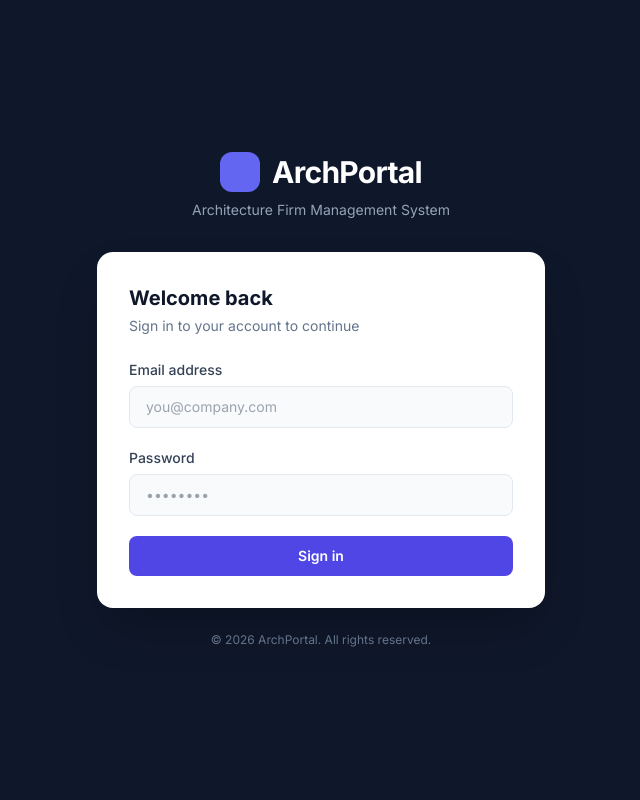
After one commit to Chaitanya-Virani/archportal, a FastAPI app: template app/templates/login.html in a window 1280 px wide. The commit adds this page. Shown: the whole page, without its empty margins (319-959 px from the left). Run offline with FastAPI, Linux system fonts and the light colour scheme; the template is opened without the code that fills it, so the values that code supplies are empty; parts of the project's set-up code (start-up, migrations or seed data) failed here and were passed over; some libraries are stand-ins or nearby versions.

Commit message:
debugged

```diff
--- a/app/api/billing.py
+++ b/app/api/billing.py
@@ -1,9 +1,8 @@
 from fastapi import APIRouter, Depends, HTTPException, Request, Form
-from fastapi.templating import Jinja2Templates
 from fastapi.responses import HTMLResponse
 from app.core.security import get_current_user, role_required
 from app.core.supabase import supabase
-from app.main import templates
+from app.core.templates import templates
 from datetime import date
 
 router = APIRouter(prefix="/billing", tags=["billing"])
--- a/app/api/dashboard.py
+++ b/app/api/dashboard.py
@@ -1,9 +1,8 @@
 from fastapi import APIRouter, Depends, HTTPException, Request
-from fastapi.templating import Jinja2Templates
 from fastapi.responses import HTMLResponse
 from app.core.security import get_current_user
 from app.core.supabase import supabase
-from app.main import templates
+from app.core.templates import templates
 
 router = APIRouter(prefix="/dashboard", tags=["dashboard"])
 
--- a/app/api/employees.py
+++ b/app/api/employees.py
@@ -1,9 +1,8 @@
 from fastapi import APIRouter, Depends, HTTPException, Request, Form
-from fastapi.templating import Jinja2Templates
 from fastapi.responses import HTMLResponse
 from app.core.security import get_current_user, role_required
 from app.core.supabase import supabase
-from app.main import templates
+from app.core.templates import templates
 
 router = APIRouter(prefix="/employees", tags=["employees"])
 
--- a/app/api/projects.py
+++ b/app/api/projects.py
@@ -1,9 +1,8 @@
 from fastapi import APIRouter, Depends, HTTPException, Request, Form
-from fastapi.templating import Jinja2Templates
 from fastapi.responses import HTMLResponse
 from app.core.security import get_current_user, role_required
 from app.core.supabase import supabase
-from app.main import templates
+from app.core.templates import templates
 
 router = APIRouter(prefix="/projects", tags=["projects"])
 
--- /dev/null
+++ b/app/core/templates.py
@@ -0,0 +1,4 @@
+from fastapi.templating import Jinja2Templates
+
+# Initialize templates here to avoid circular imports with main.py
+templates = Jinja2Templates(directory="app/templates")
--- a/app/main.py
+++ b/app/main.py
@@ -1,20 +1,18 @@
 from fastapi import FastAPI, Request, Depends
 from fastapi.staticfiles import StaticFiles
-from fastapi.templating import Jinja2Templates
-from fastapi.responses import HTMLResponse
+from fastapi.responses import HTMLResponse, RedirectResponse
 from app.core.config import settings
-from app.api import accounts, employees, projects, billing, dashboard
-from app.core.security import get_current_user
+from app.core.templates import templates
+from app.core.security import get_current_user_optional
 
 app = FastAPI(title="ArchPortal Management System")
 
 # Mount static files
 app.mount("/static", StaticFiles(directory="app/static"), name="static")
 
-# Setup templates
-templates = Jinja2Templates(directory="app/templates")
+# Import and include routers AFTER app is created to avoid circular imports
+from app.api import accounts, employees, projects, billing, dashboard
 
-# Include Routers
 app.include_router(accounts.router)
 app.include_router(employees.router)
 app.include_router(projects.router)
@@ -22,7 +20,9 @@ app.include_router(billing.router)
 app.include_router(dashboard.router)
 
 @app.get("/", response_class=HTMLResponse)
-async def root(request: Request, user = Depends(get_current_user)):
+async def root(request: Request, user = Depends(get_current_user_optional)):
+    if not user:
+        return RedirectResponse(url="/accounts/login", status_code=302)
     return templates.TemplateResponse("dashboard.html", {
         "request": request,
         "user": user,
--- a/app/templates/base.html
+++ b/app/templates/base.html
@@ -37,7 +37,7 @@
                 </a>
             </nav>
             <div class="p-4 border-t border-slate-800">
-                <a href="/accounts/logout" class="flex items-center px-4 py-3 rounded-lg transition-all hover:bg-slate-800 text-slate-400 hover:text-white">
+                <a href="/accounts/logout" class="flex items-center px-4 py-3 rounded-lg transition-all hover:bg-slate-800 text-slate-400 hover:text-white" id="logout-link">
                     <span>Logout</span>
                 </a>
             </div>
@@ -53,8 +53,8 @@
                 </div>
                 <div class="flex items-center gap-4">
                     <div class="text-right">
-                        <p class="text-sm font-medium">{{ user.full_name if user else 'Guest' }}</p>
-                        <p class="text-xs text-slate-500">{{ user.role if user else 'No Role' }}</p>
+                        <p class="text-sm font-medium">{{ user.user_metadata.full_name if user and user.user_metadata else (user.email if user else 'Guest') }}</p>
+                        <p class="text-xs text-slate-500">{{ user.user_metadata.role if user and user.user_metadata and user.user_metadata.role else 'Member' }}</p>
                     </div>
                     <div class="w-10 h-10 bg-slate-200 rounded-full overflow-hidden">
                         <img src="{{ user.avatar_url if user else 'https://via.placeholder.com/40' }}" alt="User Avatar">
--- a/app/templates/employee_detail.html
+++ b/app/templates/employee_detail.html
@@ -52,7 +52,7 @@
 
             <!-- Admin Actions -->
             <div class="flex flex-col gap-3">
-                {% if user.role == 'ADMIN' %}
+                {% if user.user_metadata and user.user_metadata.role == 'ADMIN' %}
                 <button class="flex items-center justify-center gap-2 bg-primary text-on-primary py-3 px-6 rounded-lg font-body-md font-semibold hover:bg-primary-container transition-all active:scale-[0.98]">
                     <span class="material-symbols-outlined text-xl">edit</span>
                     Edit Employee
--- /dev/null
+++ b/app/templates/login.html
@@ -0,0 +1,58 @@
+<!DOCTYPE html>
+<html lang="en">
+<head>
+    <meta charset="UTF-8">
+    <meta name="viewport" content="width=device-width, initial-scale=1.0">
+    <title>Login — ArchPortal</title>
+    <script src="https://cdn.tailwindcss.com"></script>
+    <link href="https://fonts.googleapis.com/css2?family=Inter:wght@400;500;600;700&display=swap" rel="stylesheet">
+    <style>
+        body { font-family: 'Inter', sans-serif; }
+    </style>
+</head>
+<body class="bg-slate-900 flex items-center justify-center min-h-screen">
+    <div class="w-full max-w-md mx-4">
+        <!-- Logo -->
+        <div class="text-center mb-8">
+            <div class="inline-flex items-center gap-3 mb-2">
+                <div class="w-10 h-10 bg-indigo-500 rounded-xl"></div>
+                <span class="text-3xl font-bold text-white tracking-tight">ArchPortal</span>
+            </div>
+            <p class="text-slate-400 text-sm">Architecture Firm Management System</p>
+        </div>
+
+        <!-- Login Card -->
+        <div class="bg-white rounded-2xl shadow-2xl p-8">
+            <h2 class="text-xl font-bold text-slate-900 mb-1">Welcome back</h2>
+            <p class="text-slate-500 text-sm mb-6">Sign in to your account to continue</p>
+
+            {% if error %}
+            <div class="bg-red-50 border border-red-200 text-red-700 px-4 py-3 rounded-lg mb-6 text-sm">
+                {{ error }}
+            </div>
+            {% endif %}
+
+            <form method="post" action="/accounts/login" class="space-y-5">
+                <div>
+                    <label for="email" class="block text-sm font-medium text-slate-700 mb-1.5">Email address</label>
+                    <input type="email" id="email" name="email" required
+                        class="w-full px-4 py-2.5 border border-slate-200 rounded-lg text-sm focus:outline-none focus:ring-2 focus:ring-indigo-500 focus:border-transparent bg-slate-50"
+                        placeholder="you@company.com">
+                </div>
+                <div>
+                    <label for="password" class="block text-sm font-medium text-slate-700 mb-1.5">Password</label>
+                    <input type="password" id="password" name="password" required
+                        class="w-full px-4 py-2.5 border border-slate-200 rounded-lg text-sm focus:outline-none focus:ring-2 focus:ring-indigo-500 focus:border-transparent bg-slate-50"
+                        placeholder="••••••••">
+                </div>
+                <button type="submit"
+                    class="w-full bg-indigo-600 hover:bg-indigo-700 text-white font-semibold py-2.5 px-4 rounded-lg transition-colors text-sm">
+                    Sign in
+                </button>
+            </form>
+        </div>
+
+        <p class="text-center text-slate-500 text-xs mt-6">&copy; 2026 ArchPortal. All rights reserved.</p>
+    </div>
+</body>
+</html>
--- a/app/templates/project_detail.html
+++ b/app/templates/project_detail.html
@@ -162,7 +162,7 @@
                         <span class="px-2 py-0.5 rounded bg-primary/10 text-primary font-label-md">{{ architect.role }}</span>
                     </li>
                     {% endfor %}
-                </ul_ la-outline-variant
+                </ul>
             </section>
         </div>
     </div>
--- a/requirements.txt
+++ b/requirements.txt
@@ -4,3 +4,4 @@ supabase
 jinja2
 python-multipart
 pydantic-settings
+PyJWT
```
Also changed, not shown: app/api/accounts.py (+23 -12 lines), app/core/security.py (+12 -1 lines), app/templates/billing_detail.html (added, +70 -0 lines), app/__init__.py (added), app/api/__init__.py (added), app/core/__init__.py (added), app/models/__init__.py (added), app/services/__init__.py (added).
